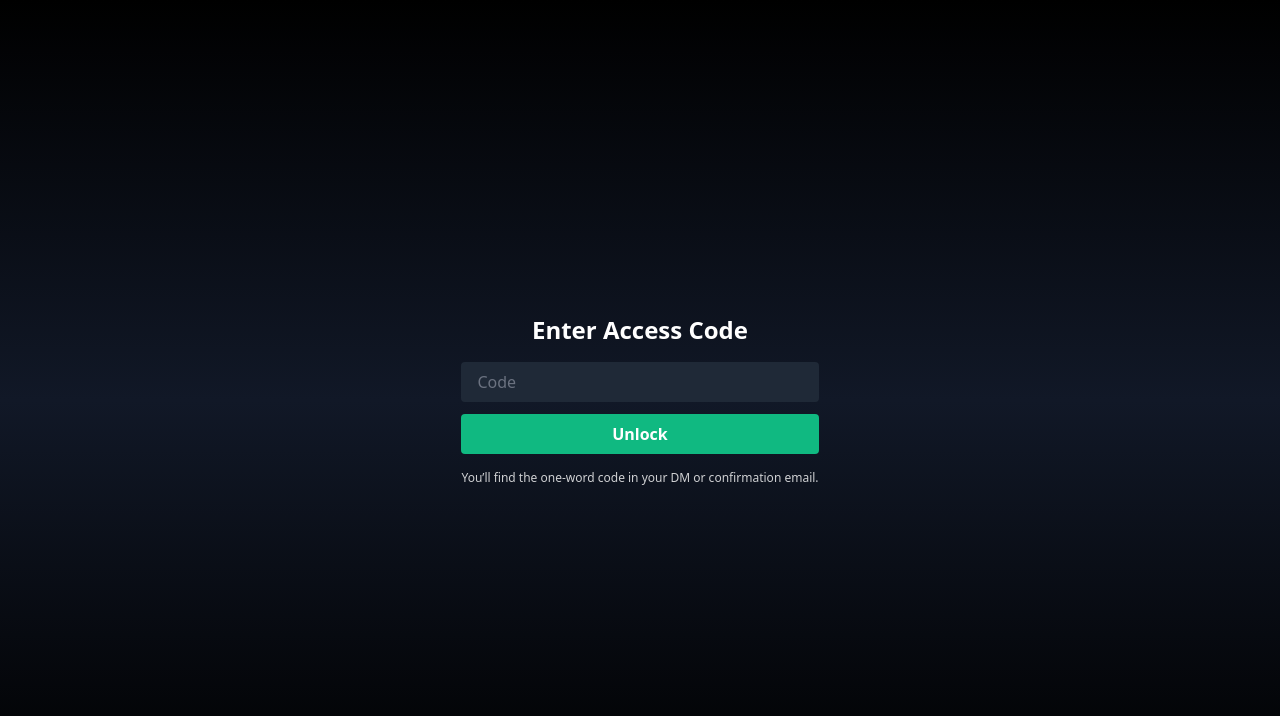
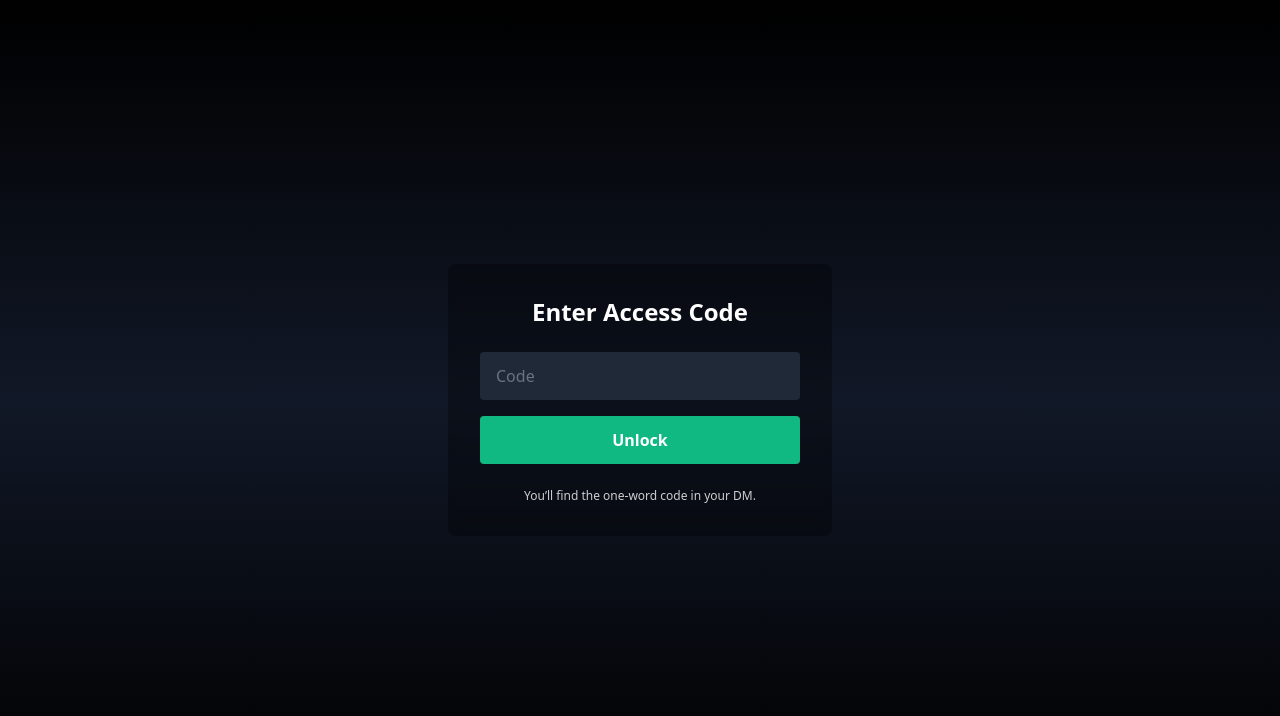
Before and after one commit to rocpoc/perfectdark909, a React (Create React App) app: page /damage in a window 1280 px wide. Shown: the top 716 px of the page. Built offline with nearby package versions, Linux system fonts and the light colour scheme.

Commit message:
fix padding

```diff
--- a/src/pages/SecretVenue.tsx
+++ b/src/pages/SecretVenue.tsx
@@ -10,7 +10,7 @@ import { useState } from "react";
  */
 const ACCESS_CODE = "fuckcops909"; // DM/email this one‑word code to ticket holders
 const VENUE_ADDRESS = "Roy G. Guerro Park";
-const SHOW_DATE = "Friday. June 13, 2025.10 PM - Late";
+const SHOW_DATE = "Friday, June 13, 2025. 10 PM-Late";
 const GOOGLE_DRIVE_URL = ""; // optional: link to map/PDF; leave "" to hide
 
 const SecretVenue: React.FC = () => {
@@ -29,14 +29,18 @@ const SecretVenue: React.FC = () => {
   };
 
   return (
-    <main className="flex flex-col items-center justify-center min-h-screen bg-gradient-to-b from-black via-gray-900 to-black text-white">
+    <main className="flex flex-col items-center justify-center min-h-screen bg-gradient-to-b from-black via-gray-900 to-black text-white p-6 font-sans space-y-10">
       {verified ? (
-        <section className="space-y-4 text-center animate-fade-in">
-          <h1 className="text-3xl font-bold tracking-wide">
+        <section className="space-y-6 text-center animate-fade-in px-6 py-16 bg-black/20 rounded-lg backdrop-blur-sm max-w-md w-full">
+          <h1 className="text-3xl md:text-4xl font-bold tracking-wide">
             Perfect Damage ✧ Address Drop
           </h1>
-          <p className="text-lg font-semibold text-emerald-300">{SHOW_DATE}</p>
-          <p className="text-xl font-mono break-words">{VENUE_ADDRESS}</p>
+          <p className="text-lg md:text-xl font-semibold text-emerald-300 break-words">
+            {SHOW_DATE}
+          </p>
+          <p className="text-xl md:text-2xl font-mono break-words">
+            {VENUE_ADDRESS}
+          </p>
           {GOOGLE_DRIVE_URL && (
             <a
               href={GOOGLE_DRIVE_URL}
@@ -47,15 +51,15 @@ const SecretVenue: React.FC = () => {
               View Map / Directions
             </a>
           )}
-          <p className="text-xs opacity-70 pt-2">
+          <p className="text-xs opacity-70 pt-4">
             Don’t share this page or code publicly — see you on the dance floor
             ✨
           </p>
         </section>
       ) : (
-        <section className="space-y-4 text-center max-w-sm">
+        <section className="space-y-6 text-center max-w-sm w-full bg-black/30 p-8 rounded-lg backdrop-blur-sm">
           <h1 className="text-2xl font-semibold">Enter Access Code</h1>
-          <form onSubmit={handleSubmit} className="space-y-3">
+          <form onSubmit={handleSubmit} className="space-y-4">
             <input
               type="password"
               value={input}
@@ -63,12 +67,12 @@ const SecretVenue: React.FC = () => {
                 setInput(e.target.value);
                 setError(false);
               }}
-              className="w-full px-4 py-2 rounded bg-gray-800 text-white placeholder-gray-500 focus:outline-none focus:ring-2 focus:ring-emerald-300"
+              className="w-full px-4 py-3 rounded bg-gray-800 text-white placeholder-gray-500 focus:outline-none focus:ring-2 focus:ring-emerald-300"
               placeholder="Code"
             />
             <button
               type="submit"
-              className="w-full px-4 py-2 rounded bg-emerald-500 font-semibold hover:bg-emerald-400 focus:outline-none"
+              className="w-full px-4 py-3 rounded bg-emerald-500 font-semibold hover:bg-emerald-400 focus:outline-none"
             >
               Unlock
             </button>
@@ -79,7 +83,7 @@ const SecretVenue: React.FC = () => {
             )}
           </form>
           <p className="text-xs opacity-80">
-            You’ll find the one‑word code in your DM or confirmation email.
+            You’ll find the one‑word code in your DM.
           </p>
         </section>
       )}
```
